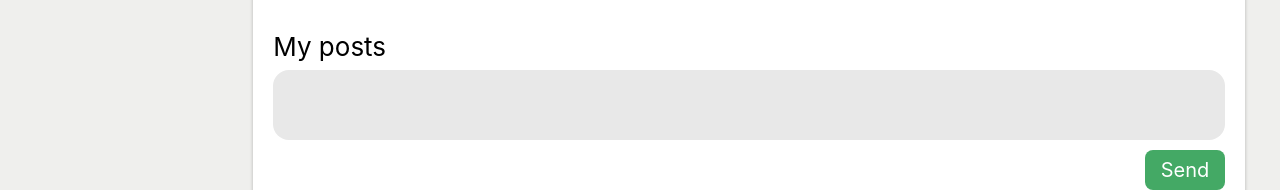
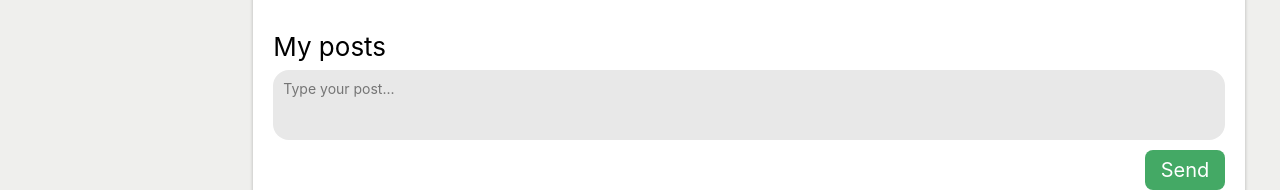
Before and after one commit to AkhmetovA9910/react-lessons-project01, a React (Create React App) app: page /profile in a window 1280 px wide. Shown: the part 446-636 px from the top of the page. Built offline with nearby package versions, Linux system fonts and the light colour scheme; a web font is replaced by a local one.

Commit message:
MyPost.jsx was wrapped in container component

```diff
--- a/src/App.js
+++ b/src/App.js
@@ -22,6 +22,7 @@ function App(props) {
         />
         <Route path="/profile" render={() =>
           <Profile
+            store={props.store}
             profilePage={props.state.profilePage}
             dispatch={props.dispatch}
           />}
--- a/src/components/Profile/MyPosts/MyPosts.jsx
+++ b/src/components/Profile/MyPosts/MyPosts.jsx
@@ -1,30 +1,26 @@
 import s from './MyPosts.module.css';
 import PostItem from './PostItem/PostItem';
-import React from 'react';
-import { addPostActionCreator, updateNewPostTextActionCreator } from '../../../redux/store';
 
 let MyPosts = (props) => {
    let postElements = props.posts.map(
       (post) => <PostItem text={post.text} likes={post.likes} dislikes={post.dislikes} />
    );
 
-   let newPostText = React.createRef();
-
-   let sendPost = () => {
-      props.dispatch(addPostActionCreator());
+   let onSendPostClick = () => {
+      props.addPost();
    };
 
-   let onPostChange = () => {
-      let text = newPostText.current.value;
-      props.dispatch(updateNewPostTextActionCreator(text));
+   let onPostChange = (e) => {
+      let text = e.target.value;
+      props.updateNewPostText(text);
    };
 
    return (
       <div className={s.posts}>
          <div className={s.posts__title}>My posts</div>
          <div className={s.posts__newpost}>
-            <textarea onChange={onPostChange} ref={newPostText} className={s.posts__textarea} value={props.newPostText} />
-            <button onClick={sendPost} className={s.posts__send}><span>Send</span></button>
+            <textarea onChange={onPostChange} className={s.posts__textarea} value={props.newPostText} placeholder="Type your post..." />
+            <button onClick={onSendPostClick} className={s.posts__send}><span>Send</span></button>
          </div>
          <div className={s.posts__list}>
             {postElements}
--- /dev/null
+++ b/src/components/Profile/MyPosts/MyPostsContainer.jsx
@@ -0,0 +1,27 @@
+import { addPostActionCreator, updateNewPostTextActionCreator } from '../../../redux/store';
+import MyPosts from './MyPosts';
+
+let MyPostsContainer = (props) => {
+   let state = props.store.getState();
+
+   let addPost = () => {
+      let action = addPostActionCreator();
+      props.dispatch(action);
+   };
+
+   let updateNewPostText = (text) => {
+      let action = updateNewPostTextActionCreator(text);
+      props.dispatch(action);
+   };
+
+   return (
+      <MyPosts
+         posts={state.profilePage.posts}
+         updateNewPostText={updateNewPostText}
+         addPost={addPost}
+         newPostText={state.profilePage.newPostText}
+      />
+   );
+};
+
+export default MyPostsContainer;
--- a/src/components/Profile/Profile.jsx
+++ b/src/components/Profile/Profile.jsx
@@ -1,6 +1,6 @@
 import background from './../../img/profile-background.jpg';
 import avatar from './../../img/profile-pictures/avatar.jpg';
-import MyPosts from './MyPosts/MyPosts';
+import MyPostsContainer from './MyPosts/MyPostsContainer';
 import s from './Profile.module.css';
 
 let Profile = (props) => {
@@ -17,7 +17,8 @@ let Profile = (props) => {
           <div className={s.profile__email}>E-mail</div>
         </div>
       </div>
-      <MyPosts
+      <MyPostsContainer
+        store={props.store}
         posts={props.profilePage.posts}
         newPostText={props.profilePage.newPostText}
         dispatch={props.dispatch}
--- a/src/index.js
+++ b/src/index.js
@@ -10,7 +10,7 @@ export let renderEntireTree = () => {
    ReactDOM.render(
       <React.StrictMode>
          <BrowserRouter>
-            <App state={store.getState()} dispatch={store.dispatch.bind(store)} />
+            <App state={store.getState()} dispatch={store.dispatch.bind(store)} store={store} />
          </BrowserRouter>
       </React.StrictMode>,
       document.getElementById('root')
```
